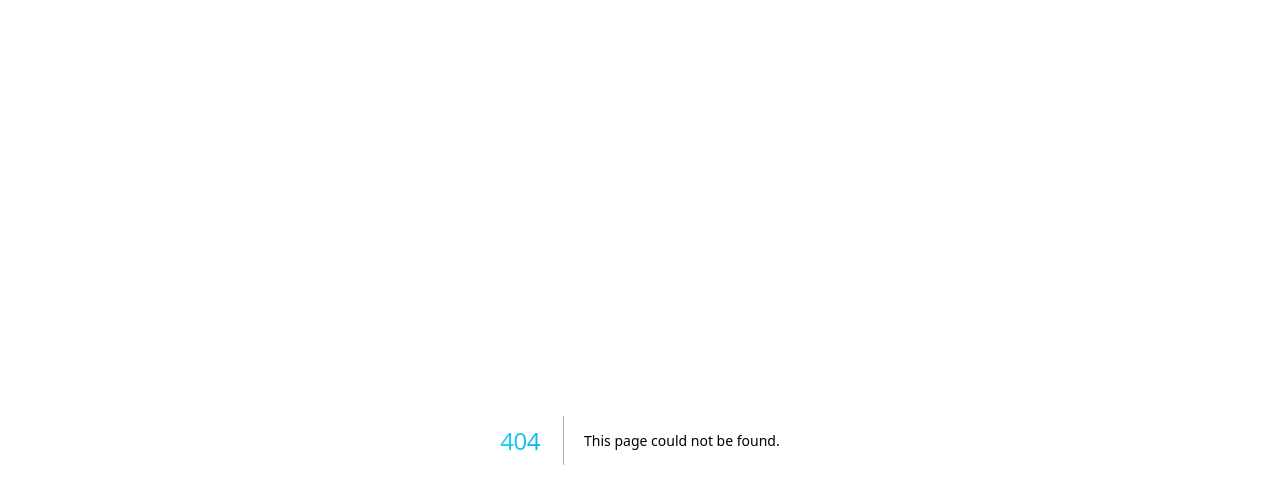
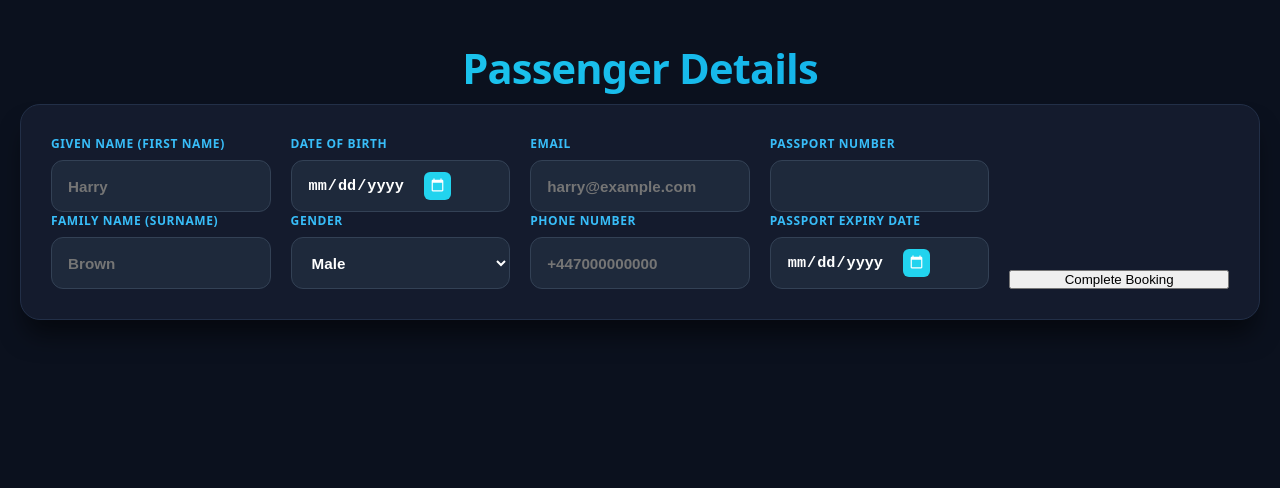
Before and after one commit to Milanbamaniya5/perfect-motion-flights, a Next.js app: page /checkout in a window 1280 px wide. Before the commit this address had no page. Shown: the top 488 px of the page. Built offline with nearby package versions, Linux system fonts and the light colour scheme.

Commit message:
Implement checkout page with booking form

```diff
--- /dev/null
+++ b/app/checkout/page.js
@@ -0,0 +1,150 @@
+'use client';
+
+import { useSearchParams } from 'next/navigation';
+import { useState, Suspense } from 'react';
+
+function CheckoutContent() {
+  const searchParams = useSearchParams();
+  const offerId = searchParams.get('offerId');
+
+  const [formData, setFormData] = useState({
+    given_name: '',
+    family_name: '',
+    gender: 'm',
+    born_on: '',
+    nationality: 'GB',
+    email: '',
+    phone_number: '',
+    passport_number: '',
+    passport_expiry_date: '',
+  });
+
+  const [loading, setLoading] = useState(false);
+  const [orderResult, setOrderResult] = useState(null);
+  const [error, setError] = useState(null);
+
+  const handleChange = (e) => {
+    setFormData({ ...formData, [e.target.name]: e.target.value });
+  };
+
+  const handleBooking = async (e) => {
+    e.preventDefault();
+    setLoading(true);
+    setError(null);
+
+    try {
+      const res = await fetch('/api/orders', {
+        method: 'POST',
+        headers: { 'Content-Type': 'application/json' },
+        body: JSON.stringify({
+          offer_id: offerId,
+          passengers: [formData],
+        }),
+      });
+
+      const data = await res.json();
+
+      if (!res.ok) {
+        throw new Error(data.error || 'Failed to create booking');
+      }
+
+      setOrderResult(data.data);
+    } catch (err) {
+      setError(err.message);
+    } finally {
+      setLoading(false);
+    }
+  };
+
+  if (orderResult) {
+    return (
+      <div className="min-h-screen bg-gray-50 flex items-center justify-center p-6">
+        <div className="max-w-md w-full bg-white rounded-2xl shadow-xl p-8 text-center">
+          <div className="text-green-500 text-5xl mb-4">✔️</div>
+          <h2 className="text-2xl font-bold text-gray-800 mb-2">Booking Confirmed!</h2>
+          <p className="text-gray-600 mb-4">Your test booking was successful via Duffel API.</p>
+          <div className="bg-gray-100 p-4 rounded-lg text-left text-sm space-y-1 mb-6">
+            <p><span className="font-semibold">Booking Reference (PNR):</span> {orderResult.booking_reference}</p>
+            <p><span className="font-semibold">Order ID:</span> {orderResult.id}</p>
+          </div>
+          <a href="/" className="inline-block w-full bg-blue-600 text-white font-medium py-3 rounded-xl">Book Another Flight</a>
+        </div>
+      </div>
+    );
+  }
+
+  return (
+    <div className="min-h-screen bg-gray-50 py-10 px-4">
+      <div className="max-w-2xl mx-auto bg-white rounded-2xl shadow-xl p-8">
+        <h1 className="text-2xl font-bold text-gray-800 mb-6">Passenger Details</h1>
+
+        {error && <div className="bg-red-50 text-red-600 p-4 rounded-xl mb-6 text-sm">{error}</div>}
+
+        <form onSubmit={handleBooking} className="space-y-4">
+          <div className="grid grid-cols-1 md:grid-cols-2 gap-4">
+            <div>
+              <label className="block text-sm font-medium text-gray-700 mb-1">Given Name (First Name)</label>
+              <input type="text" name="given_name" value={formData.given_name} onChange={handleChange} className="w-full p-3 border rounded-lg" placeholder="Harry" required />
+            </div>
+            <div>
+              <label className="block text-sm font-medium text-gray-700 mb-1">Family Name (Surname)</label>
+              <input type="text" name="family_name" value={formData.family_name} onChange={handleChange} className="w-full p-3 border rounded-lg" placeholder="Brown" required />
+            </div>
+          </div>
+
+          <div className="grid grid-cols-1 md:grid-cols-2 gap-4">
+            <div>
+              <label className="block text-sm font-medium text-gray-700 mb-1">Date of Birth</label>
+              <input type="date" name="born_on" value={formData.born_on} onChange={handleChange} className="w-full p-3 border rounded-lg" required />
+            </div>
+            <div>
+              <label className="block text-sm font-medium text-gray-700 mb-1">Gender</label>
+              <select name="gender" value={formData.gender} onChange={handleChange} className="w-full p-3 border rounded-lg">
+                <option value="m">Male</option>
+                <option value="f">Female</option>
+              </select>
+            </div>
+          </div>
+
+          <div className="grid grid-cols-1 md:grid-cols-2 gap-4">
+            <div>
+              <label className="block text-sm font-medium text-gray-700 mb-1">Email</label>
+              <input type="email" name="email" value={formData.email} onChange={handleChange} className="w-full p-3 border rounded-lg" placeholder="harry@example.com" required />
+            </div>
+            <div>
+              <label className="block text-sm font-medium text-gray-700 mb-1">Phone Number</label>
+              <input type="text" name="phone_number" value={formData.phone_number} onChange={handleChange} className="w-full p-3 border rounded-lg" placeholder="+447000000000" required />
+            </div>
+          </div>
+
+          <div className="grid grid-cols-1 md:grid-cols-2 gap-4">
+            <div>
+              <label className="block text-sm font-medium text-gray-700 mb-1">Passport Number</label>
+              <input type="text" name="passport_number" value={formData.passport_number} onChange={handleChange} className="w-full p-3 border rounded-lg" required />
+            </div>
+            <div>
+              <label className="block text-sm font-medium text-gray-700 mb-1">Passport Expiry Date</label>
+              <input type="date" name="passport_expiry_date" value={formData.passport_expiry_date} onChange={handleChange} className="w-full p-3 border rounded-lg" required />
+            </div>
+          </div>
+
+          <button
+            type="submit"
+            disabled={loading}
+            className="w-full bg-blue-600 hover:bg-blue-700 text-white font-semibold p-4 rounded-xl transition duration-200 mt-6 shadow-md"
+          >
+            {loading ? 'Processing Booking...' : 'Complete Booking'}
+          </button>
+        </form>
+      </div>
+    </div>
+  );
+}
+
+export default function CheckoutPage() {
+  return (
+    <Suspense fallback={<div className="min-h-screen flex items-center justify-center">Loading...</div>}>
+      <CheckoutContent />
+    </Suspense>
+  );
+}
```
